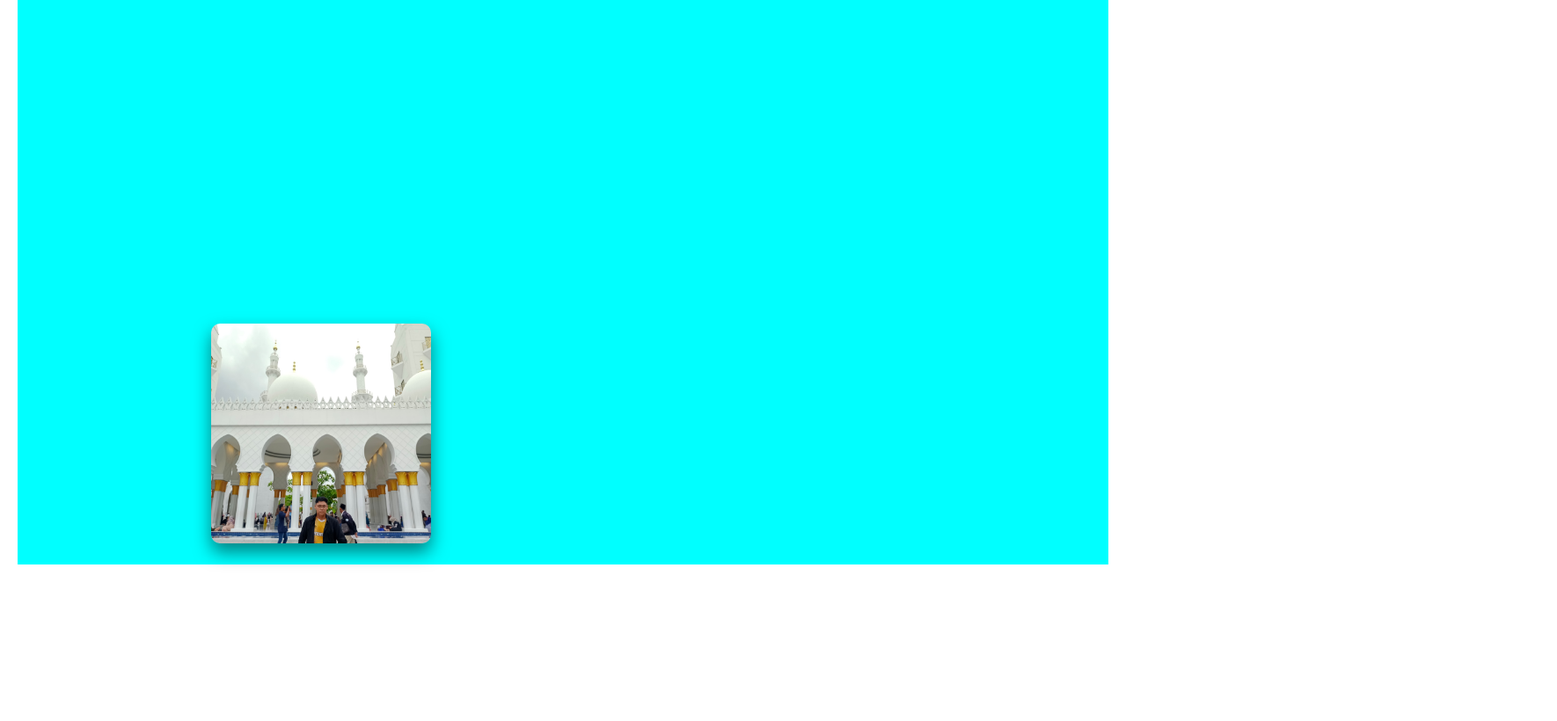
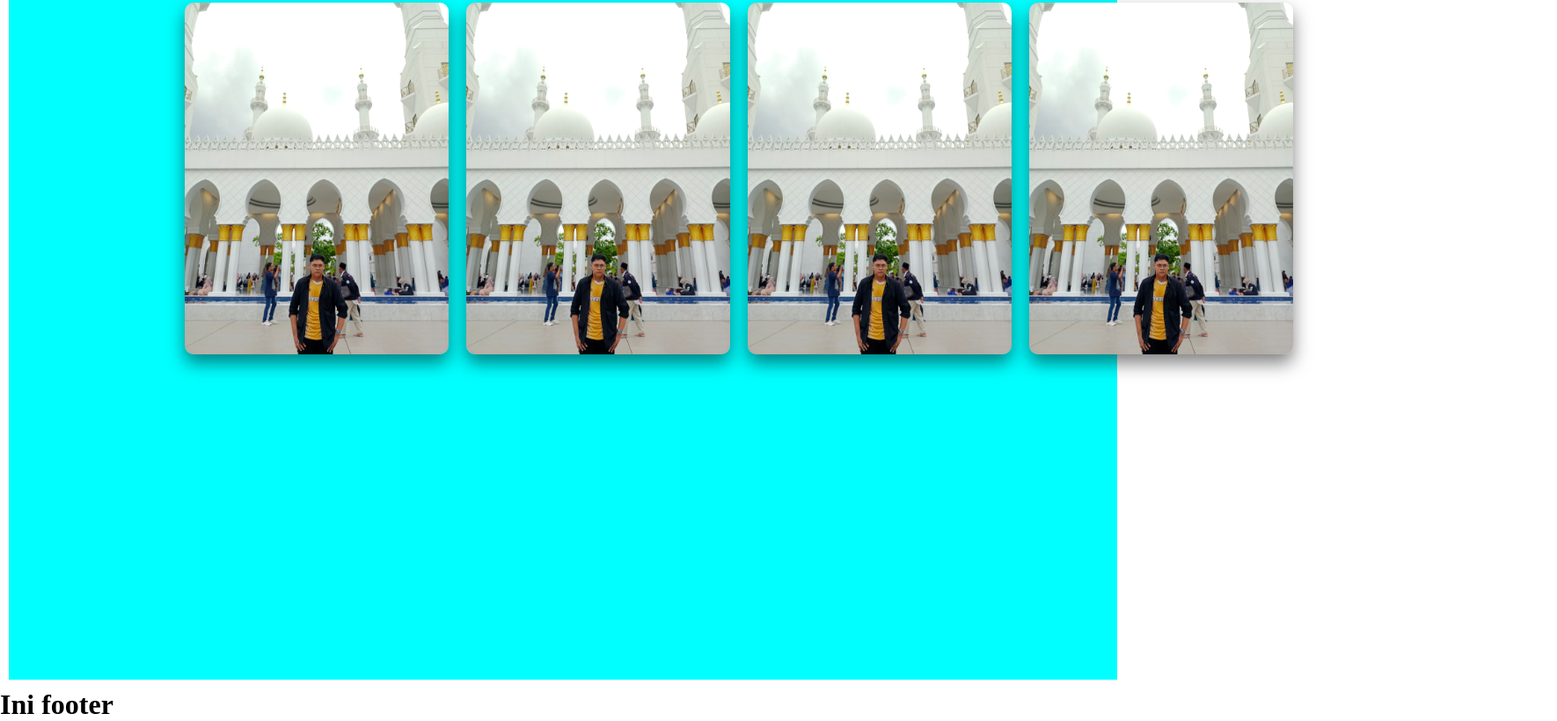
Before and after one commit to Fanz27/Portofolio, a plain HTML site: page dashboard/index.html in a window 1280 px wide. Shown: the part 608-1428 px from the top of the page at 88% size, 1770 px wide, since content can reach past the window. Before the commit the page ends 1270 px from the top, so only its background shows below. Drawn offline with Linux system fonts and the light colour scheme.

Commit message:
First Commit

```diff
--- a/dashboard/index.html
+++ b/dashboard/index.html
@@ -36,8 +36,16 @@
     <div class="section1">
         <div class="text">
             <h2>Sertifikat</h2>
-            <img src="/assets/images/Sendiri.jpg">
+            <div class="image-container">
+                <img src="/assets/images/Sendiri.jpg">
+                <img src="/assets/images/Sendiri.jpg">
+                <img src="/assets/images/Sendiri.jpg">
+                <img src="/assets/images/Sendiri.jpg">
+            </div>
         </div>
     </div>
+    <footer>
+        <h1>Ini footer</h1>
+    </footer>
 </body>
 </html>
--- a/dashboard/style.css
+++ b/dashboard/style.css
@@ -96,10 +96,10 @@ nav a:hover {
     display: flex;
     justify-content: space-between;
     align-items: center;
-    padding: 20px;
-    min-height: 50vh;
+    padding-top: 5px;
+    min-height: 500px;
     gap: 20px;
-    margin: 20px;
+    margin: 10px;
     background-color: aqua;
 }
 
@@ -107,10 +107,20 @@ nav a:hover {
     padding-bottom: 400px;
 }
 
-.section1 img {
-    margin-right: 250px;
-    height: 250px;
-    width: 250px;
+.image-container {
+    display: flex;
+    gap: 20px;
+    justify-content: center;
+    margin-top: 20px;
+    margin-right: 300px;
+}
+
+.image-container img {
+    position: relative;
+    top: -370px;
+    height: auto;
+    width: 300px;
+    gap: 20px;
     border-radius: 10px;
     box-shadow: 0 10px 20px rgba(0, 0, 0, 0.5);
     object-fit: cover;
```
